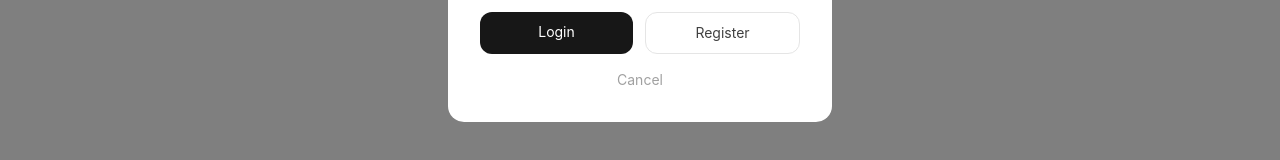
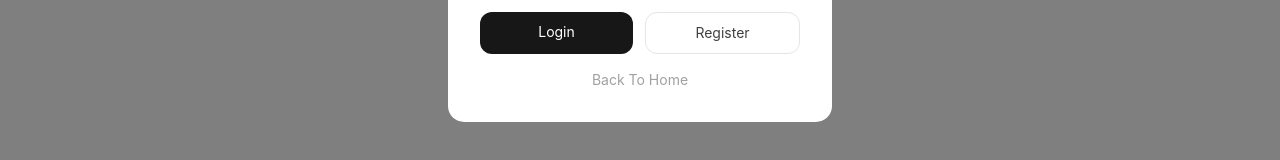
Before and after one commit to MuqtasidBhatti/mini-ecommerce-frontend, a React app: page /cart in a window 1280 px wide. Shown: the part 389-549 px from the top of the page. Built offline with nearby package versions, Linux system fonts and the light colour scheme; the HTML template or start-up script is replaced by a standard one.

Commit message:
fix: rename cancel to Back To Home in auth modal

```diff
--- a/src/AuthModalContext.jsx
+++ b/src/AuthModalContext.jsx
@@ -30,7 +30,7 @@ export const AuthModalProvider = ({ children }) => {
                             }}
                             className="text-sm text-neutral-400 hover:text-neutral-900 text-center cursor-pointer"
                         >
-                            Cancel
+                            Back To Home
                         </button>
                     </div>
                 </div>
```
